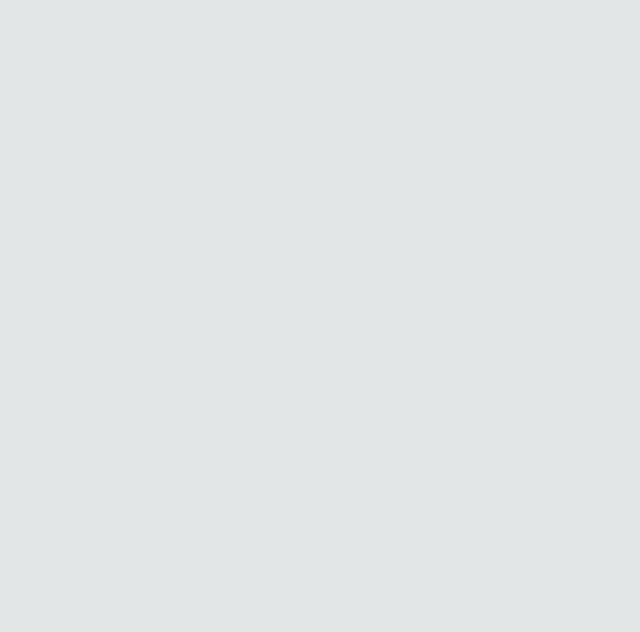
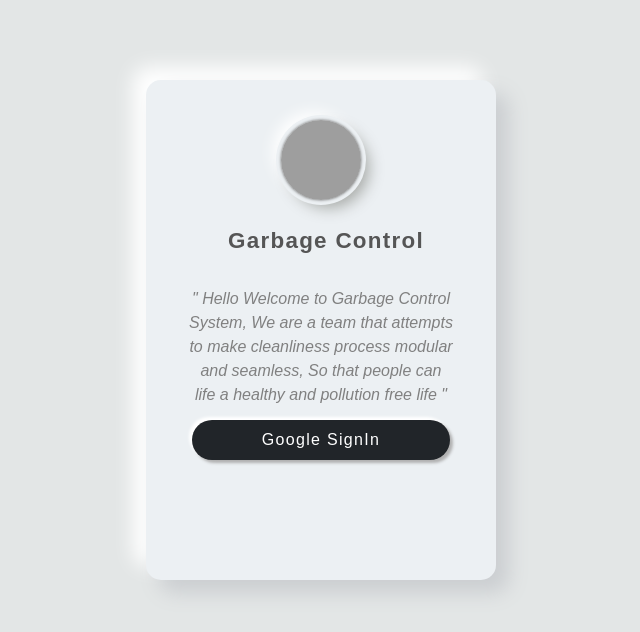
Before and after one commit to Yuvraj102/garbage-control, a React (Create React App) app: page / in a window 1280 px wide. Shown: the top 632 px of the page, without its empty margins (319-959 px from the left). Built offline with nearby package versions, Linux system fonts and the light colour scheme; grey boxes are pictures that could not be loaded.

Commit message:
updated react router login route

```diff
--- a/src/App.js
+++ b/src/App.js
@@ -15,7 +15,7 @@
   return (
     <div className="App">
       <Switch>
-        <Route path="/login" exact>
+        <Route path="/" exact>
           <Login />
         </Route>
         {state.token && (
--- a/src/NavigationBar/NavigationBarComponent.jsx
+++ b/src/NavigationBar/NavigationBarComponent.jsx
@@ -38,7 +38,7 @@
               </Link>
             </Nav.Link>
             <Nav.Link>
-              <Link to="/login" className="nav_link">
+              <Link to="/" className="nav_link">
                 Logout
               </Link>
             </Nav.Link>
```
